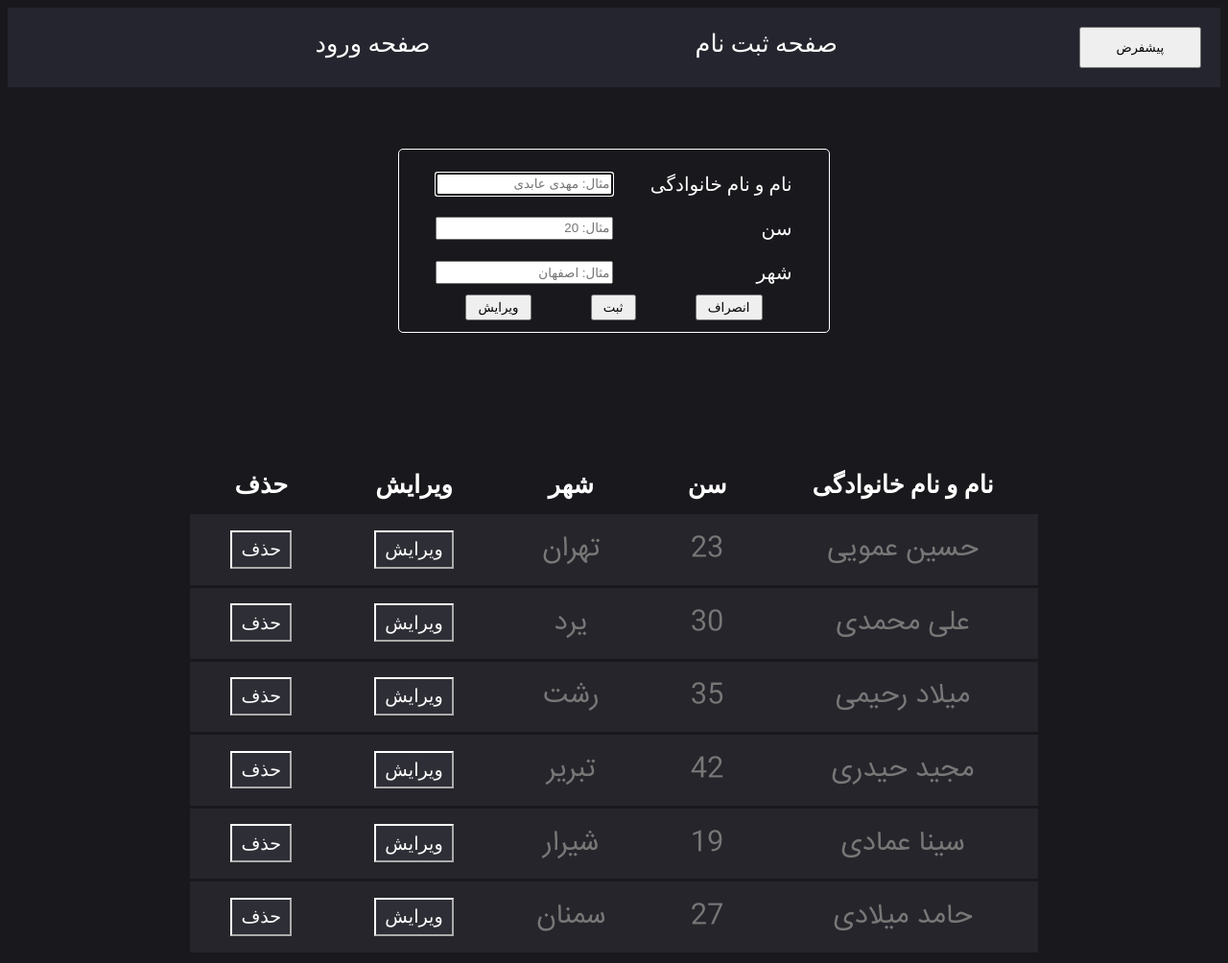
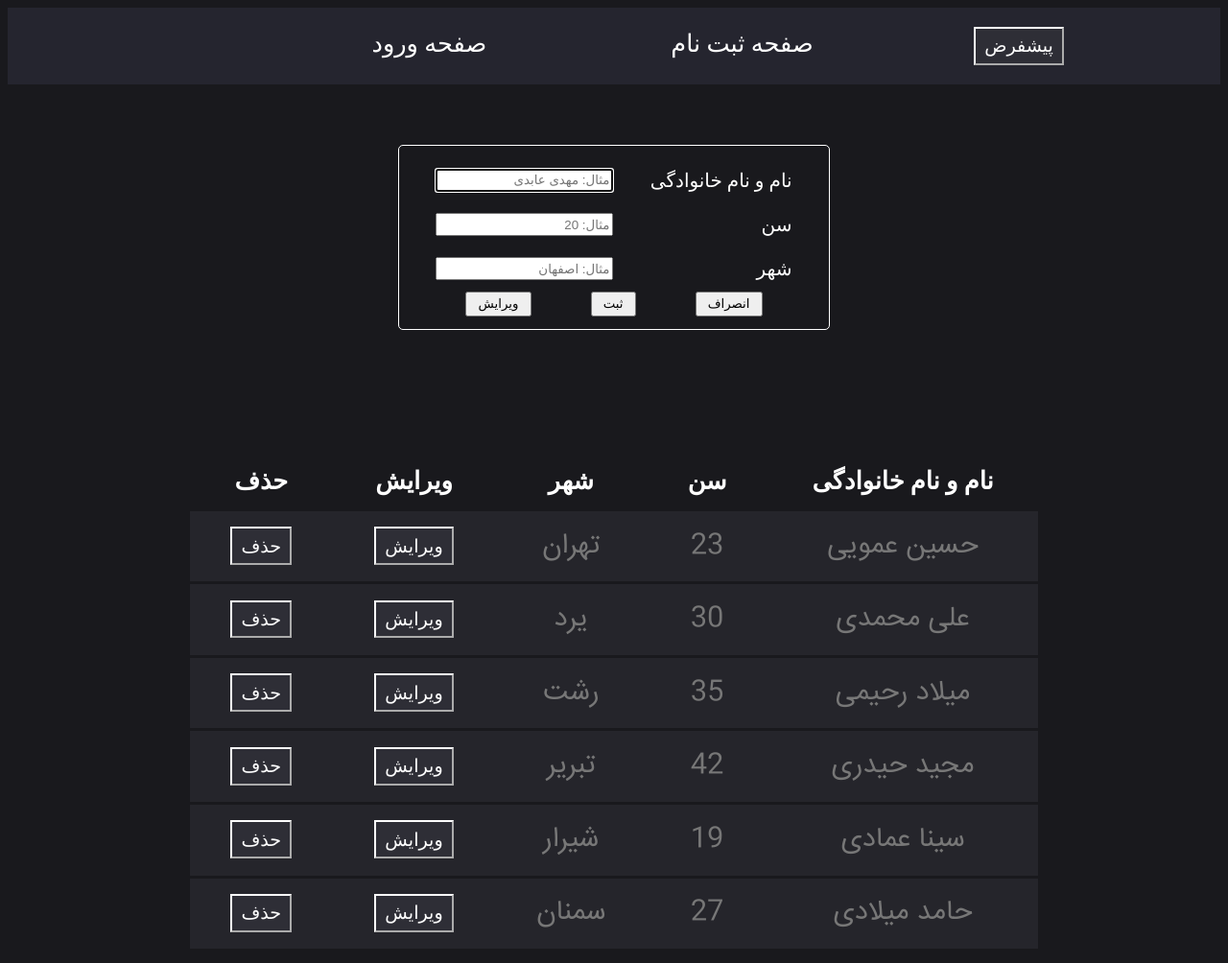
Before and after one commit to SevenDark7/UsersList, a PHP site: page / in a window 1280 px wide. Shown: the whole page at 96% size. Run offline with PHP 8.4, Linux system fonts and the light colour scheme; some web fonts are replaced.

Commit message:
add style for default button

```diff
--- a/css/style.css
+++ b/css/style.css
@@ -6,7 +6,7 @@ header {
   display: flex;
   background-color: #25252f;
   padding: 20px;
-  justify-content: space-between;
+  justify-content: space-evenly;
   margin-bottom: 5%;
   font-size: 2vw;
   align-items: baseline;
@@ -84,7 +84,7 @@ button {
   cursor: pointer;
 }
 
-.del, .edit {
+.del, .edit, #default {
   font-size: 1.5vw;
   background-color: #2e2e36;
   border-color: white;
```
